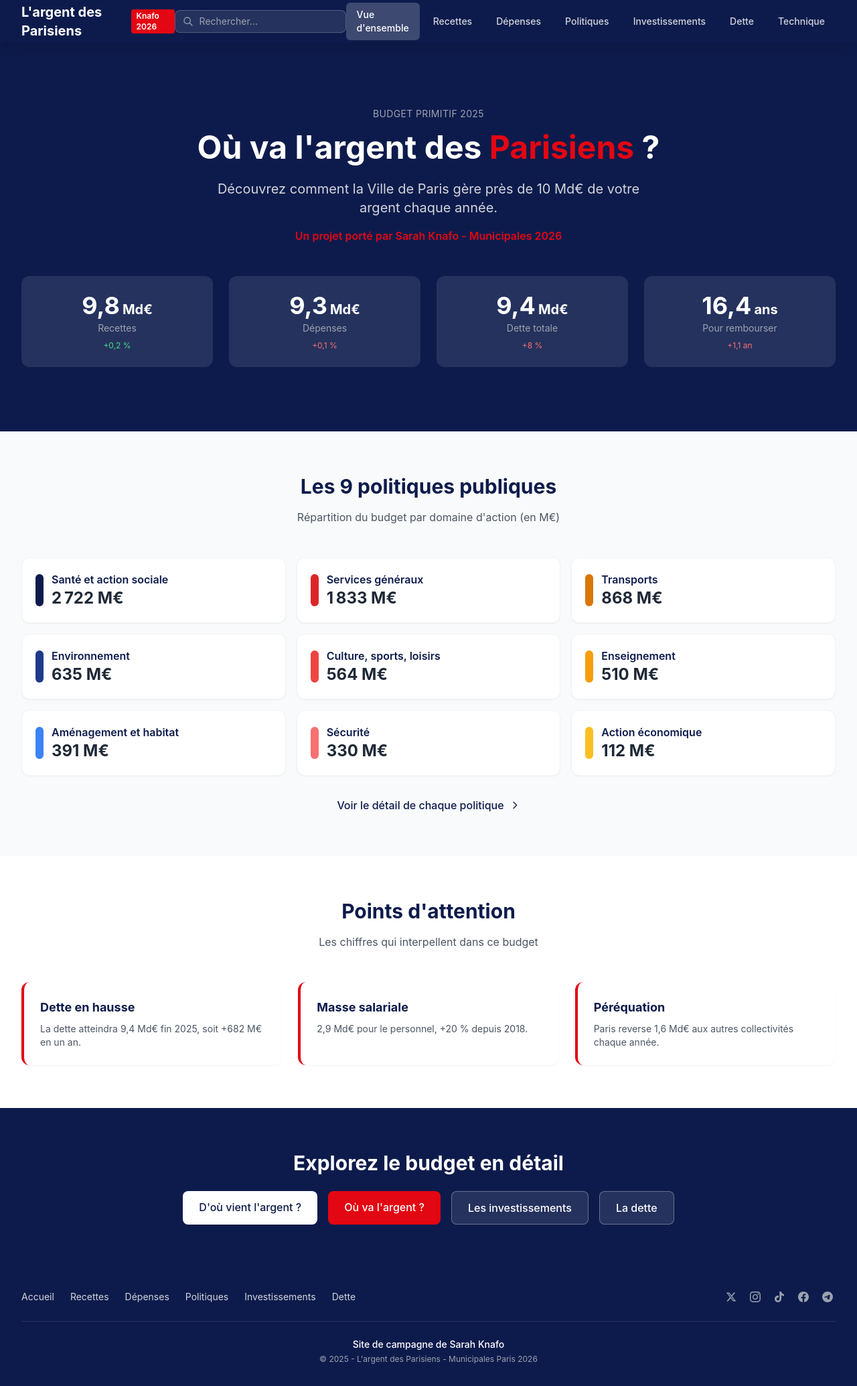
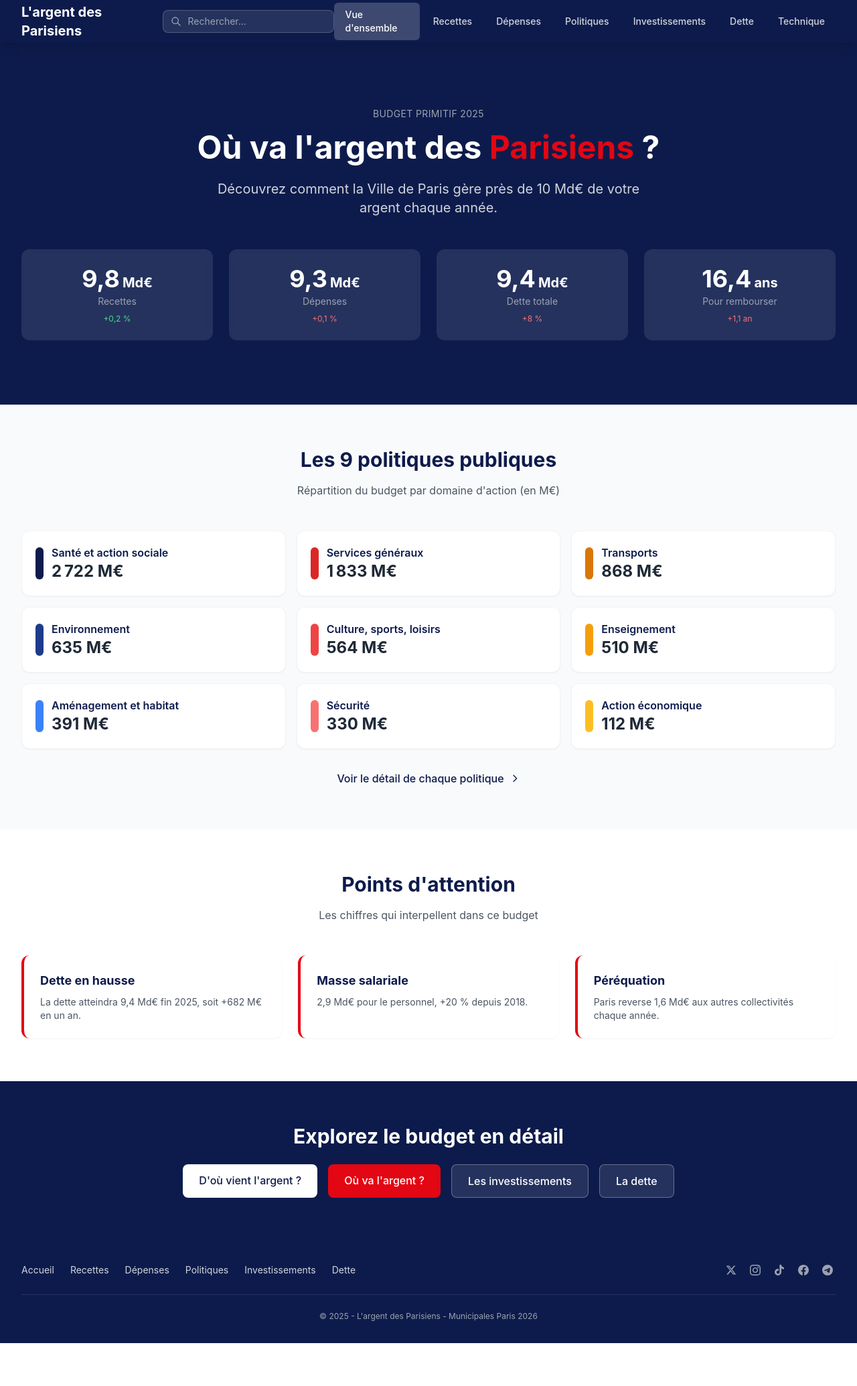
Before and after one commit to TofBoubou/argent-parisiens, a Next.js app: page / in a window 1280 px wide. Shown: the whole page at 67% size. After the commit the page ends 2005 px from the top, so only its background shows below. Built offline with nearby package versions, Linux system fonts and the light colour scheme.

Commit message:
Revert "Ajout branding Sarah Knafo 2026"
This reverts commit 12630e3e4e4f8b42c74b02387cc8acae7bf1db98.

```diff
--- a/src/app/page.tsx
+++ b/src/app/page.tsx
@@ -82,12 +82,9 @@ export default function Home() {
             <h1 className="text-3xl md:text-5xl font-bold mb-6">
               Où va l'argent des <span className="text-accent">Parisiens</span> ?
             </h1>
-            <p className="text-xl text-gray-300 max-w-2xl mx-auto mb-4">
+            <p className="text-xl text-gray-300 max-w-2xl mx-auto mb-8">
               Découvrez comment la Ville de Paris gère près de 10 Md€
               de votre argent chaque année.
-            </p>
-            <p className="text-accent font-semibold">
-              Un projet porté par Sarah Knafo - Municipales 2026
             </p>
           </motion.div>
 
--- a/src/components/Footer.tsx
+++ b/src/components/Footer.tsx
@@ -87,13 +87,8 @@ export default function Footer() {
           </div>
         </div>
 
-        <div className="border-t border-white/10 mt-6 pt-6 text-center">
-          <p className="text-white font-medium text-sm mb-1">
-            Site de campagne de Sarah Knafo
-          </p>
-          <p className="text-gray-400 text-xs">
-            © 2025 - L'argent des Parisiens - Municipales Paris 2026
-          </p>
+        <div className="border-t border-white/10 mt-6 pt-6 text-center text-gray-400 text-xs">
+          <p>© 2025 - L'argent des Parisiens - Municipales Paris 2026</p>
         </div>
       </div>
     </footer>
--- a/src/components/Header.tsx
+++ b/src/components/Header.tsx
@@ -131,9 +131,6 @@ export default function Header() {
           <Link href="/" className="flex items-center gap-2">
             <span className="text-white font-bold text-lg md:text-xl">
               L'argent des Parisiens
-            </span>
-            <span className="hidden sm:inline-block bg-accent text-white text-xs font-semibold px-2 py-0.5 rounded">
-              Knafo 2026
             </span>
           </Link>
 
```
